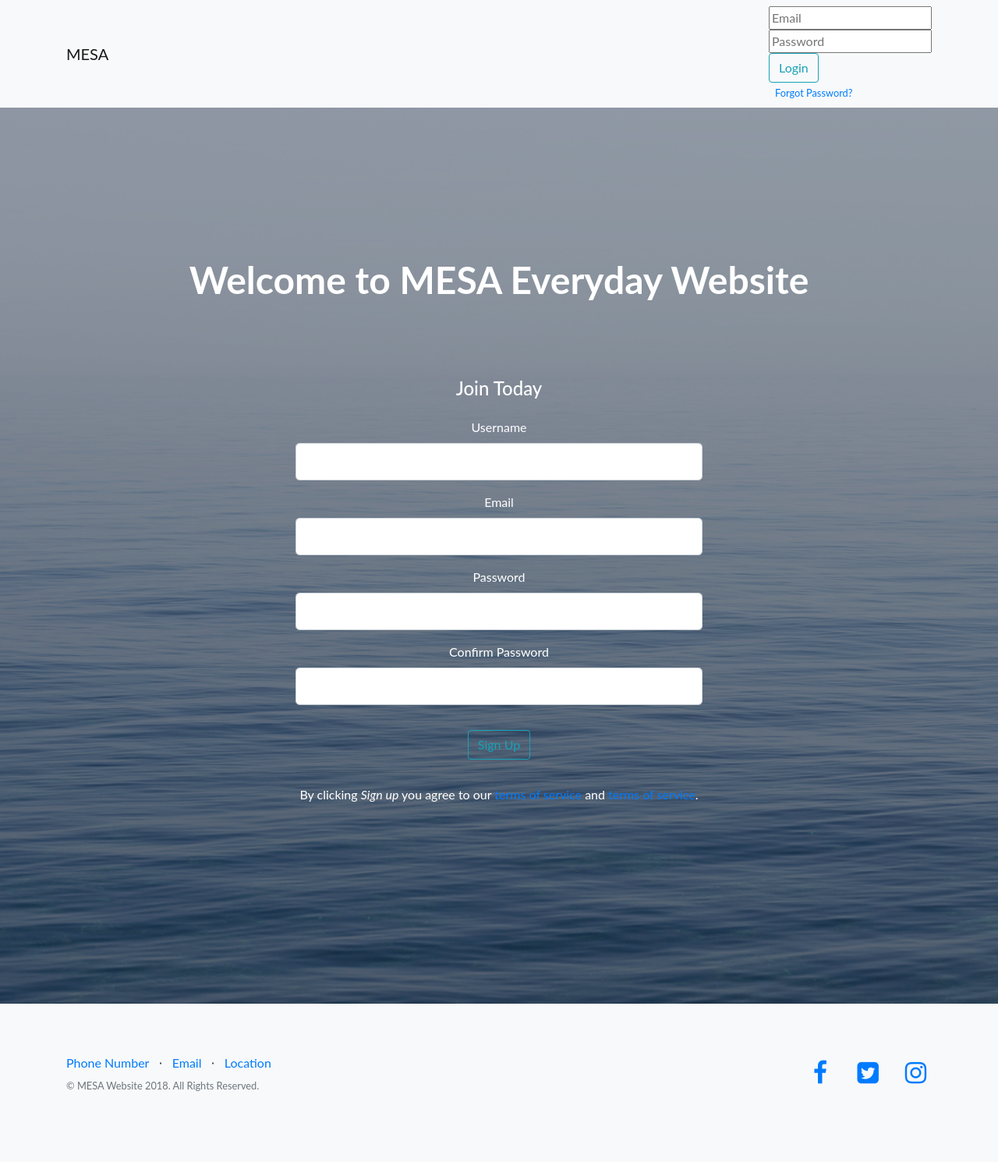
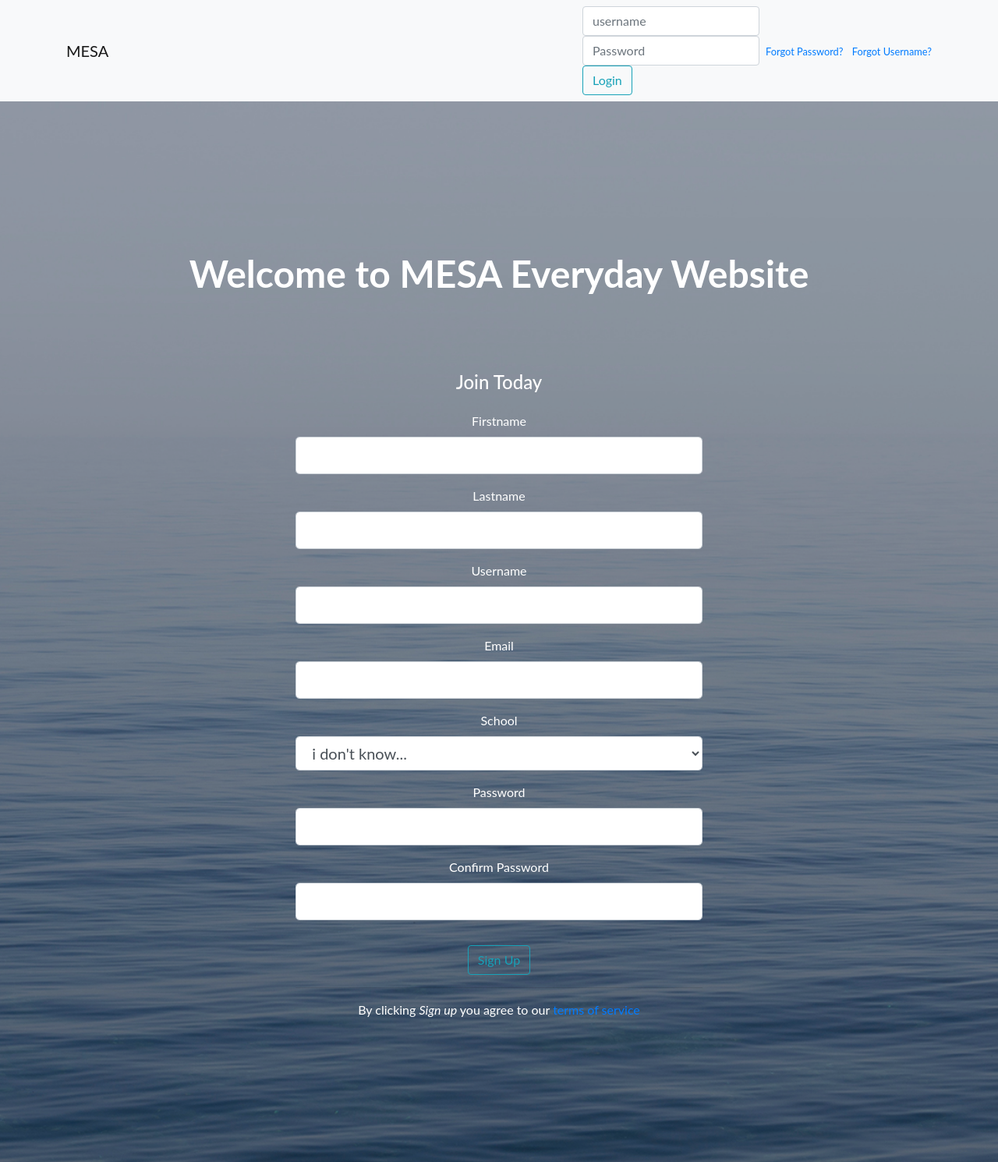
Before and after one commit to SirHawbly/MESA_Everyday_Webapp, a Flask app: page / in a window 1280 px wide. Shown: the top 1490 px of the page at 78% size. Before the commit the page ends 1399 px from the top, so only its background shows below. Run offline with Flask 2, Linux system fonts and the light colour scheme; some libraries are stand-ins or nearby versions.

Commit message:
Reg&Login forms
Modified the register & login form.
Now needs username & pwd to login.

```diff
--- a/flaskblog/forms.py
+++ b/flaskblog/forms.py
@@ -3,17 +3,19 @@ Modified from CoreyMSchafer's Flask Tutorial
 https://github.com/CoreyMSchafer/code_snippets/blob/master/Python/Flask_Blog/06-Login-Auth/flaskblog/routes.py
 """
 from flask_wtf import FlaskForm
-from wtforms import StringField, PasswordField, SubmitField, BooleanField
+from wtforms import StringField, PasswordField, SubmitField, BooleanField, SelectField
 from wtforms.validators import DataRequired, Length, Email, EqualTo, ValidationError
 from flaskblog.models import User, db_model
 
 
-
 class RegistrationForm(FlaskForm):
+    firstname = StringField('Firstname', validators=[DataRequired()])
+    lastname = StringField('Lastname', validators=[DataRequired()])
     username = StringField('Username',
                            validators=[DataRequired(), Length(min=2, max=20)])
     email = StringField('Email',
                         validators=[DataRequired(), Email()])
+    school = SelectField('School', choices=[("idk", "i don't know..."), ("f", "fff")])
     password = PasswordField('Password', validators=[DataRequired()])
     confirm_password = PasswordField('Confirm Password',
                                      validators=[DataRequired(), EqualTo('password')])
@@ -35,8 +37,7 @@ class RegistrationForm(FlaskForm):
 
 
 class LoginForm(FlaskForm):
-    email = StringField('Email',
-                        validators=[DataRequired(), Email()])
+    username = StringField('Username', validators=[DataRequired(), Length(min=2, max=20)])
     password = PasswordField('Password', validators=[DataRequired()])
     remember = BooleanField('Remember Me')
     submit = SubmitField('Login')
--- a/flaskblog/static/css/main.css
+++ b/flaskblog/static/css/main.css
@@ -29,6 +29,11 @@ body {
 .accordion .card .card-body {
     border-top: 1px solid #eee;
 }
+
+select {
+    display:block!important;
+}
+
 h1,h2,h3,h4,h5,h6{font-family:Lato,'Helvetica Neue',Helvetica,Arial,sans-serif;
 font-weight:700}header.masthead{
   position:relative;
--- a/flaskblog/templates/landpage.html
+++ b/flaskblog/templates/landpage.html
@@ -8,18 +8,18 @@
       <!-- Navbar brand -->
       <a class="navbar-brand" href="#">MESA</a>
       <form name="form_l" class="form-inline" method="POST" action="">
-        <div class="md-form my-0">
+        <div class="form">
             <!-- Email -->
             {{ form_l.hidden_tag() }}
-          {% if form_l.email.errors %}
-              {{ form_l.email(class="form-control form-control-lg is-invalid") }}
+            {% if form_l.username.errors %}
+                {{ form_l.username(class="form-control form-control-lg is-invalid") }}
                 <div class="invalid-feedback">
                     {% for error in form_l.email.errors %}
                         <span>{{ error }}</span>
                     {% endfor %}
                 </div>
             {% else %}
-              {{ form_l.email(placeholder="Email") }}
+                {{ form_l.username(class="form-control", placeholder="username") }}
             {% endif %}
             <!-- Password -->
             {% if form_l.password.errors %}
@@ -30,12 +30,17 @@
                     {% endfor %}
                 </div>
             {% else %}
-              {{ form_l.password(placeholder="Password") }}
+                {{ form_l.password(class="form-control", placeholder="Password") }}
             {% endif %}
             <!-- Sign in button -->
             {{ form_l.submit(class="btn btn-outline-info") }}
+        </div>
+        <div class="form">
             <small class="text-muted ml-2">
                 <a href="#">Forgot Password?</a>
+            </small>
+            <small class="text-muted ml-2">
+                <a href="#">Forgot Username?</a>
             </small>
         </div>
       </form>
@@ -55,7 +60,7 @@
             {% endfor %}
           {% endif %}
         {% endwith %}
-        <div class="col-xl-9 mx-auto">
+        <div class="col-xl-11 mx-auto">
           <h1 class="mb-5">Welcome to MESA Everyday Website</h1>
         </div>
         <div class="col-md-10 col-lg-8 col-xl-7 mx-auto">
@@ -64,6 +69,34 @@
               {{ form_r.hidden_tag() }}
               <fieldset class="form-group">
                  <p class="h4 mb-4">Join Today</p>
+                    <div class="form-group">
+                        {{ form_r.firstname.label(class="form-control-label") }}
+
+                        {% if form_r.firstname.errors %}
+                            {{ form_r.firstname(class="form-control form-control-lg is-invalid") }}
+                            <div class="invalid-feedback">
+                                {% for error in form_r.firstname.errors %}
+                                    <span>{{ error }}</span>
+                                {% endfor %}
+                            </div>
+                        {% else %}
+                            {{ form_r.firstname(class="form-control form-control-lg") }}
+                        {% endif %}
+                    </div>
+                    <div class="form-group">
+                            {{ form_r.lastname.label(class="form-control-label") }}
+
+                            {% if form_r.lastname.errors %}
+                                {{ form_r.lastname(class="form-control form-control-lg is-invalid") }}
+                                <div class="invalid-feedback">
+                                    {% for error in form_r.lastname.errors %}
+                                        <span>{{ error }}</span>
+                                    {% endfor %}
+                                </div>
+                            {% else %}
+                                {{ form_r.lastname(class="form-control form-control-lg") }}
+                            {% endif %}
+                    </div>
                 <div class="form-group">
                         {{ form_r.username.label(class="form-control-label") }}
 
@@ -89,6 +122,19 @@
                         </div>
                     {% else %}
                         {{ form_r.email(class="form-control form-control-lg") }}
+                    {% endif %}
+                </div>
+                <div class="form-group">
+                        {{ form_r.school.label(class="form-control-label") }}
+                        {% if form_r.school.errors %}
+                            {{ form_r.school(class="form-control form-control-lg is-invalid") }}
+                            <div class="invalid-feedback">
+                                {% for error in form_r.school.errors %}
+                                    <span>{{ error }}</span>
+                                {% endfor %}
+                            </div>
+                        {% else %}
+                            {{ form_r.school(class="form-control form-control-lg") }}
                         {% endif %}
                 </div>
                 <div class="form-group">
@@ -127,9 +173,7 @@
               <!-- Terms of service -->
               <p>By clicking
                   <em>Sign up</em> you agree to our
-                  <a href="" target="_blank">terms of service</a> and
-                  <a href="" target="_blank">terms of service</a>. </p>
-
+                  <a href="" target="_blank">terms of service</a>
           </form>
           <!-- Default form register -->
         </div>
```
Lines whose indentation alone changed are shown as unchanged.
